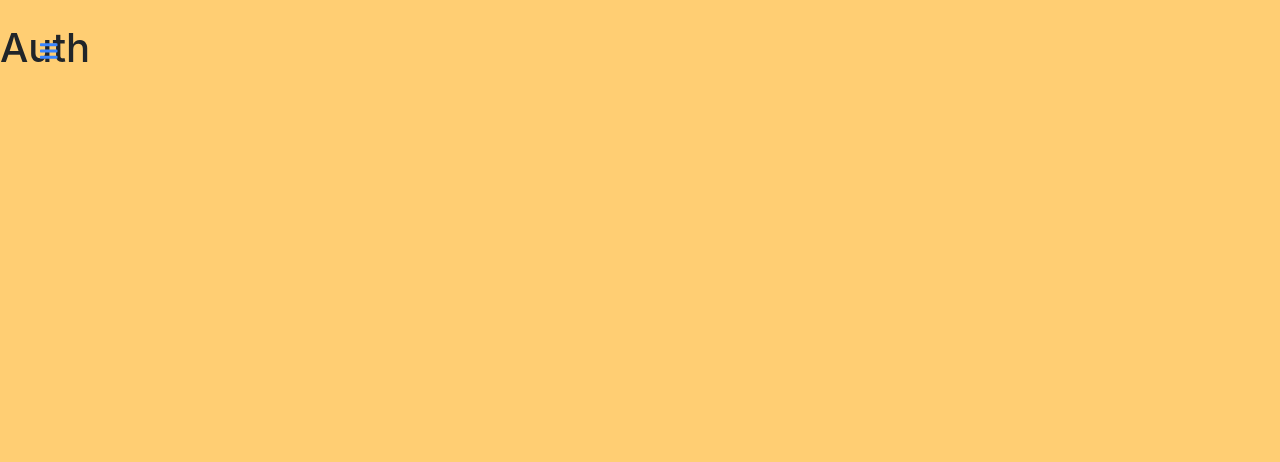
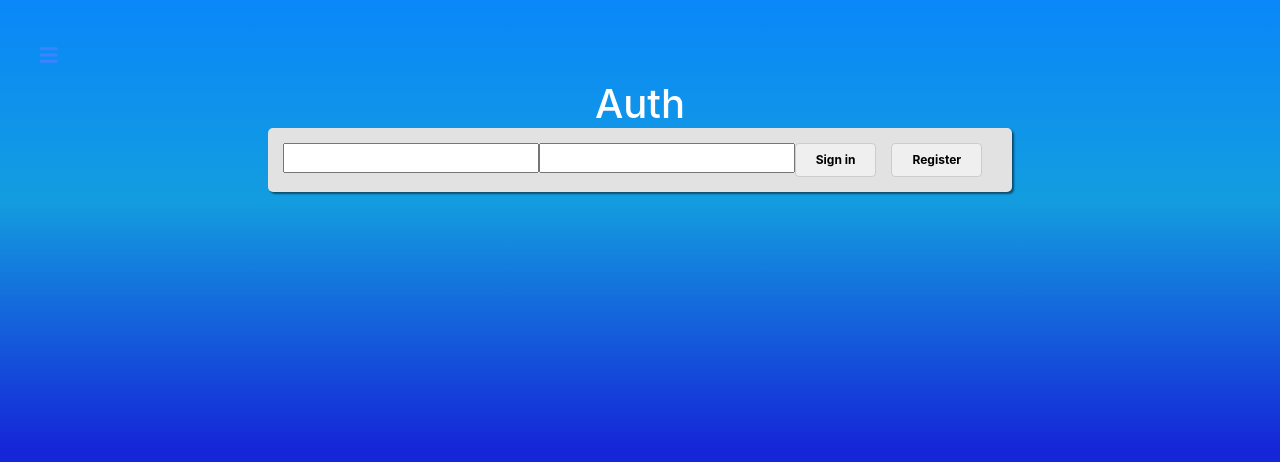
Before and after one commit to Assylzhan91/test-eExam, a React (Create React App) app: page /auth in a window 1280 px wide. Shown: the top 462 px of the page. Built offline with nearby package versions, Linux system fonts and the light colour scheme.

Commit message:
part-09  lesson-01

```diff
--- a/src/App.js
+++ b/src/App.js
@@ -1,5 +1,5 @@
 import React from 'react'
-import {Route, Switch} from 'react-router-dom'
+import {Route, Switch, withRouter} from 'react-router-dom'
 import Layout from './hoc/Layout/Layout'
 import Quiz from './containers/Quiz'
 import QuizList from './containers/QuizList'
@@ -19,4 +19,4 @@ const App = props => {
   )
 }
 
-export default App
+export default withRouter(App)
--- a/src/components/Finished/index.js
+++ b/src/components/Finished/index.js
@@ -1,4 +1,5 @@
 import React from 'react'
+import {Link} from 'react-router-dom'
 import styles from "./finished.module.scss"
 import Button from "../UI/Button"
 import {FontAwesomeIcon} from "@fortawesome/react-fontawesome"
@@ -39,7 +40,11 @@ const Finished = ({quiz, results, onRetry}) => {
       <p>That's right answers {successCount} of {quiz.length}</p>
       <div>
         <Button onClick={onRetry} type="primary">Try again</Button>
-        <Button onClick={onRetry} type="success">Try again</Button>
+
+        <Link to="/">
+          <Button onClick={onRetry} type="success">Go to ListQuiz</Button>
+        </Link>
+
       </div>
     </div>
   )
--- a/src/components/Navigation/MenuToggle/index.js
+++ b/src/components/Navigation/MenuToggle/index.js
@@ -22,10 +22,9 @@ const MenuToggle = props => {
 
 
   return (
-    <div>
+    <div  className={csl.join(' ')}>
       <FontAwesomeIcon
         icon={icon}
-        className={csl.join(' ')}
         onClick={props.onToggle}
       />
     </div>
--- a/src/components/Navigation/MenuToggle/menuToggle.module.sass
+++ b/src/components/Navigation/MenuToggle/menuToggle.module.sass
@@ -6,7 +6,7 @@
   cursor: pointer
   z-index: 100
   transition: all .3s ease-in-out
-  position: relative
+  position: absolute
   &:hover
     opacity: .7
 
--- a/src/containers/Auth/auth.module.sass
+++ b/src/containers/Auth/auth.module.sass
@@ -0,0 +1,15 @@
+.auth
+  > div
+    max-width: 600px
+    width: 100%
+    padding: 0 20px
+
+  h1
+    color: white
+    text-align: center
+
+.form
+  background-color: #e2e2e2
+  box-shadow: 2px 2px 2px rgba(#000, .5)
+  padding: 15px
+  border-radius: 5px
--- a/src/containers/Auth/index.js
+++ b/src/containers/Auth/index.js
@@ -1,14 +1,38 @@
 import React, { Component } from 'react'
-import { withRouter } from 'react-router-dom'
 import styles from "./auth.module.sass"
+import Button from "../../components/UI/Button"
 
 class Auth extends Component {
 
+
+  onSignInHandler=()=>{
+
+  }
+
+  onLoginHandler=()=>{
+
+  }
+
+  SubmitHandler=(e)=>{
+    e.preventDefault()
+  }
   render() {
+    return (
+      <div className={styles.auth}>
+        <h1>Auth</h1>
+        <form action="" className={styles.form} onSubmit={this.SubmitHandler}>
+          <input type="text"/>
+          <input type="text"/>
+          <Button
+            onClick={this.onSignInHandler}
+          >Sign in</Button>
 
-    return (
-      <div>
-        <h1>Auth</h1>
+          <Button
+            onClick={this.onLoginHandler}
+          >
+            Register
+          </Button>
+        </form>
       </div>
     )
   }
--- a/src/containers/QuizList/index.js
+++ b/src/containers/QuizList/index.js
@@ -1,12 +1,27 @@
 import React, { Component } from 'react'
 import styles from "./quizList.module.sass"
+import {NavLink, withRouter} from "react-router-dom"
 
 class QuizList extends Component {
 
   render() {
     return (
-      <div>
-        <h1>QuizList</h1>
+      <div className={styles.quizList}>
+          <h1>QuizList</h1>
+          <ul>
+            {
+              [1, 2, 3, 4].map((item, index)=>{
+                return (
+                  <li key={index}>
+                    <NavLink to={'/quiz/' + item}>
+                        Test {item}
+                    </NavLink>
+                  </li>
+                );
+
+              })
+            }
+          </ul>
       </div>
     )
   }
--- a/src/containers/QuizList/quizList.module.sass
+++ b/src/containers/QuizList/quizList.module.sass
@@ -0,0 +1,12 @@
+.quizList
+
+  h1
+    color: #eeeeee
+
+  li
+    margin-bottom: 10px
+    a
+      margin-bottom: 10px
+      color: #fff
+      &:hover
+        color: #1c1c1c
--- a/src/hoc/Layout/Layout.js
+++ b/src/hoc/Layout/Layout.js
@@ -1,9 +1,8 @@
 import React, { Component } from 'react'
-import Quiz from '../../containers/Quiz'
 import MenuToggle from '../../components/Navigation/MenuToggle'
 import Drawer from '../../components/Navigation/Drawer'
-import Overlay from '../../components/Navigation/Overlay'
 import styles from './layout.module.scss'
+import {Route, Switch, withRouter} from 'react-router-dom'
 
 class Layout extends Component {
   state = {
@@ -15,25 +14,33 @@ class Layout extends Component {
     })
   }
 
+
   render() {
-
+    let path = this.props.location.pathname.replace(/^\//g, '')
+    let clsArr = [
+      styles.main
+    ]
+    if(path){
+      clsArr.push(path)
+    }
     return (
       <div className={styles.layout}>
-
         <Drawer
           onToggleMenuHandler={this.onToggleMenuHandler}
           isOpened={this.state.isOpened}
         />
-
         <MenuToggle
           onToggle={this.onToggleMenuHandler}
           isOpened={this.state.isOpened}
         />
-        <main className={styles.main}>
-         {this.props.children}
+
+        <main className={clsArr.join(' ')}>
+          <div className={styles.mainWrap}>
+            {this.props.children}
+          </div>
         </main>
       </div>
     )
   }
 }
-export  default Layout
+export  default withRouter(Layout)
--- a/src/hoc/Layout/layout.module.scss
+++ b/src/hoc/Layout/layout.module.scss
@@ -2,11 +2,30 @@
   height: 100vh;
   display: flex;
   flex-direction: column;
-  background-color: #ffce73;
+  position: relative;
 }
 
 .main {
   display: flex;
-  flex-direction: column;
   flex-grow: 1;
+  background: rgb(255,206,115);
+  background: linear-gradient(306deg, rgba(255,206,115,1) 45%, rgba(216,21,182,1) 100%);
+  padding-top: 5rem;
 }
+
+.mainWrap{
+  display: flex;
+  flex-grow: 1;
+  justify-content: center;
+  width: 100%;
+}
+
+:global(.auth){
+  background: rgb(9,135,249);
+  background: linear-gradient(180deg, rgba(9,135,249,1) 0%, rgba(19,157,223,1) 25%, rgba(21,38,216,1) 56%);
+}
+:global(.quiz-creator){
+  background: rgb(249,61,9);
+  background: linear-gradient(306deg, rgba(249,61,9,1) 0%, rgba(223,46,19,1) 51%, rgba(216,21,182,1) 98%);
+
+}
```
